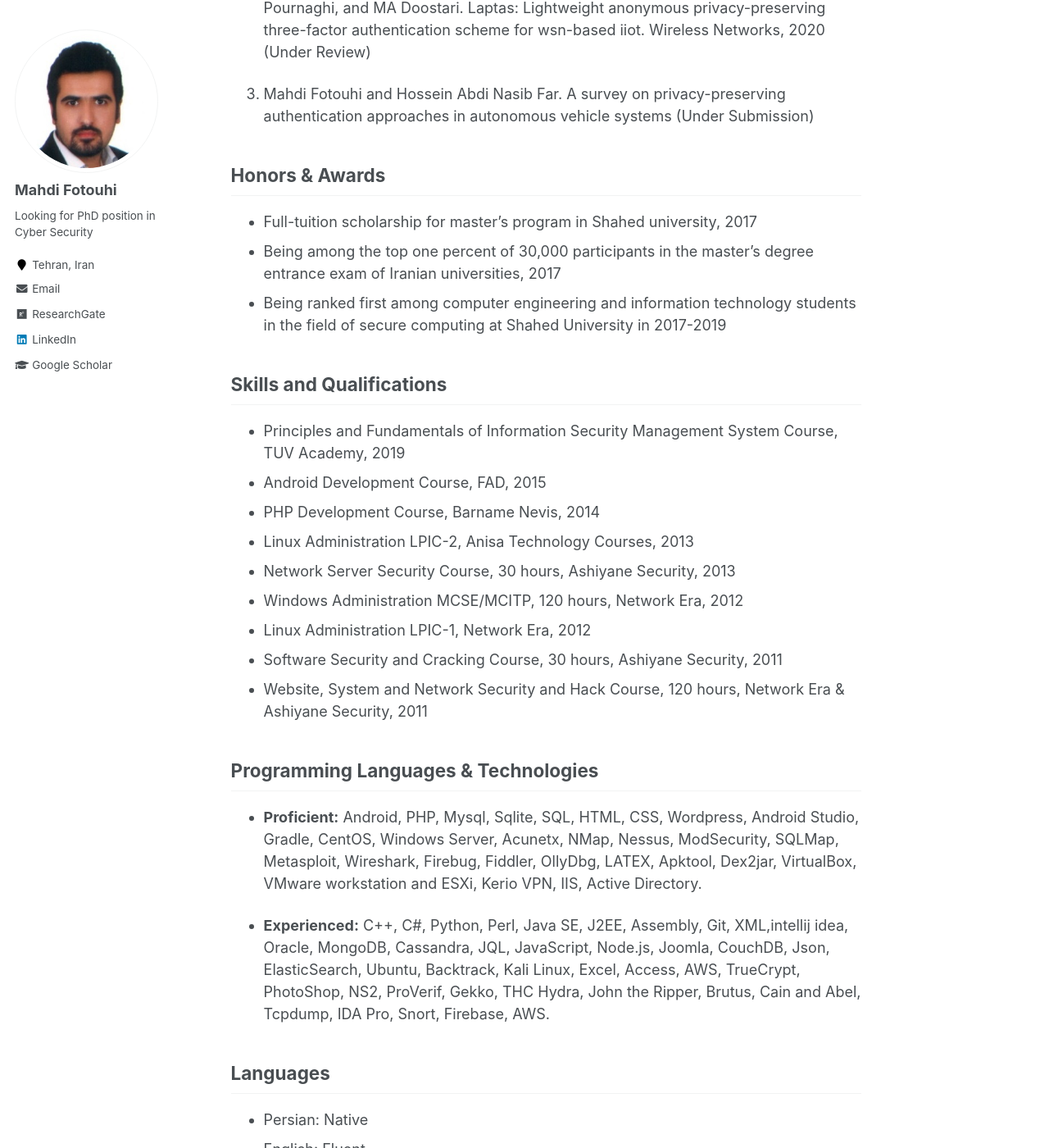
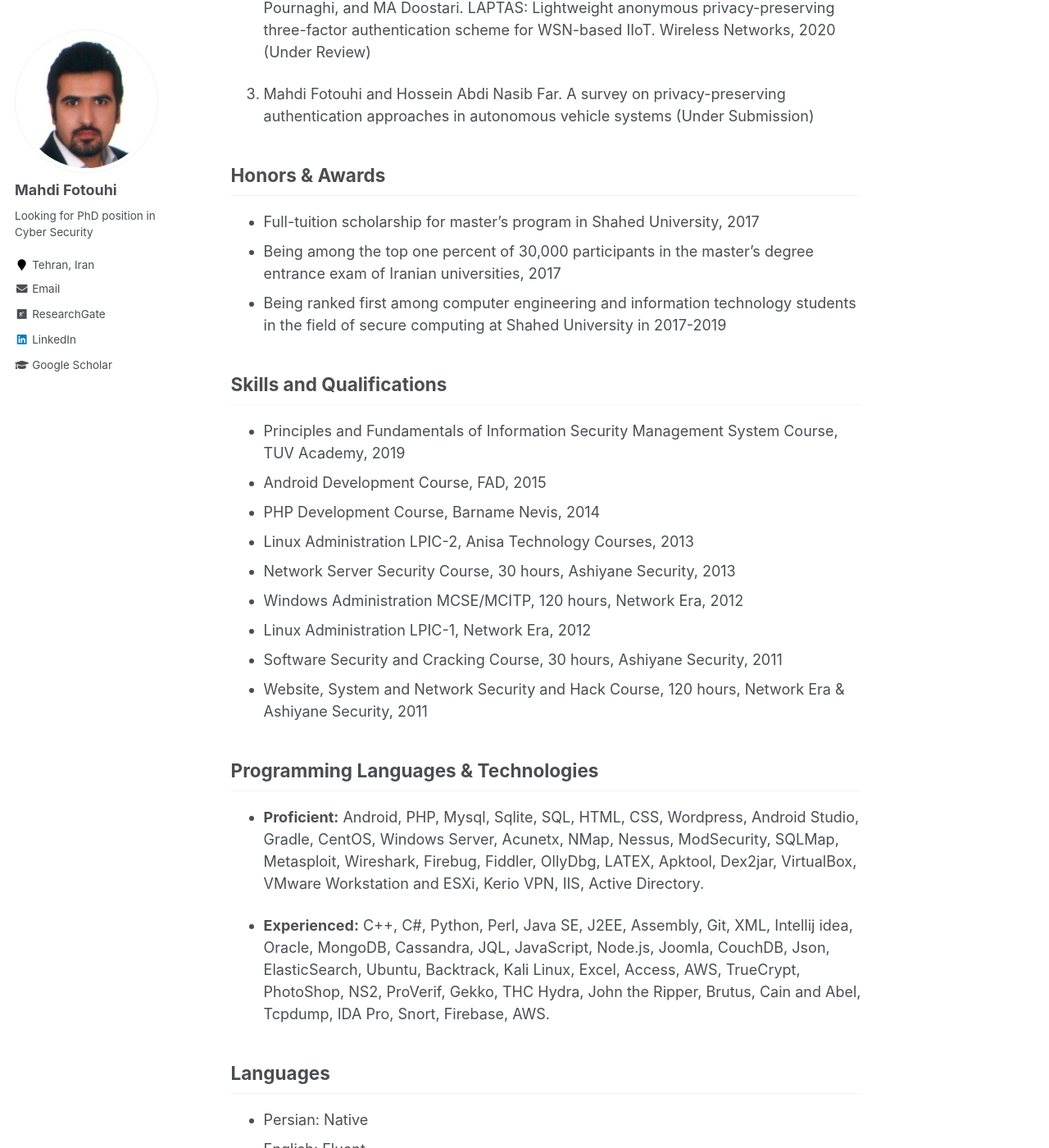
Before and after one commit to MahdiFotouhi/mahdifotouhi.github.io, a Jekyll site: the page built from _pages/about.md, in a window 1280 px wide and 1400 px high, scrolled down 1070 px. Shown: the whole window at 82% size. Built offline with Jekyll 4.4.1, drawn with Linux system fonts in a browser that asks for light colours; part of the change alters nothing that is shown; some of the changed text lies outside the part shown.

Commit message:
2.0.32.3

```diff
--- a/_pages/about.md
+++ b/_pages/about.md
@@ -16,28 +16,28 @@ Education
 
 * **Bachelor of Science in Computer Software Engineering** at Payame Noor University, Tehran, Iran, 2016
 
-Research Intrests
+Research Interests
 ------
 * Internet of Things (IoT) Security
 * Applied Cryptography
 * Privacy Enhancing
-* AI nad machine learning for Cyber Security
+* AI and machine learning for Cyber Security
 * Ethical Hacking
 * Security Assessment & Verification
 * System security
 
 Selected Publications
 ------
-1. Mahdi Fotouhi, Majid Bayat, Ashok Kumar Das, Hossein Abdi Nasib Far, S Morteza Pournaghi, and MA Doostari. A lightweight and secure two-factor authentication scheme for wireless body area networks in health-care iot. Computer Networks, page 107333, 2020
+1. Mahdi Fotouhi, Majid Bayat, Ashok Kumar Das, Hossein Abdi Nasib Far, S Morteza Pournaghi, and MA Doostari. A lightweight and secure two-factor authentication scheme for wireless body area networks in health-care IoT. Computer Networks, page 107333, 2020
 
-2. Hossein Abdi Nasib Far, Majid Bayat, Ashok Kumar Das, Mahdi Fotouhi, S Morteza Pournaghi, and MA Doostari. Laptas: Lightweight anonymous privacy-preserving
-three-factor authentication scheme for wsn-based iiot. Wireless Networks, 2020 (Under Review)
+2. Hossein Abdi Nasib Far, Majid Bayat, Ashok Kumar Das, Mahdi Fotouhi, S Morteza Pournaghi, and MA Doostari. LAPTAS: Lightweight anonymous privacy-preserving
+three-factor authentication scheme for WSN-based IIoT. Wireless Networks, 2020 (Under Review)
 
 3. Mahdi Fotouhi and Hossein Abdi Nasib Far. A survey on privacy-preserving authentication approaches in autonomous vehicle systems (Under Submission)
 
 Honors & Awards
 ------
-* Full-tuition scholarship for master's program in Shahed university, 2017
+* Full-tuition scholarship for master's program in Shahed University, 2017
 * Being among the top one percent of 30,000 participants in the master's degree entrance exam of Iranian universities, 2017
 * Being ranked first among computer engineering and information technology students in the field of secure computing at Shahed University in 2017-2019
 
@@ -56,10 +56,10 @@ Skills and Qualifications
 Programming Languages & Technologies
 ------
 * **Proficient:**
-Android, PHP, Mysql, Sqlite, SQL, HTML, CSS, Wordpress, Android Studio, Gradle, CentOS, Windows Server, Acunetx, NMap, Nessus, ModSecurity, SQLMap, Metasploit, Wireshark, Firebug, Fiddler, OllyDbg, LATEX, Apktool, Dex2jar, VirtualBox, VMware workstation and ESXi, Kerio VPN, IIS, Active Directory.
+Android, PHP, Mysql, Sqlite, SQL, HTML, CSS, Wordpress, Android Studio, Gradle, CentOS, Windows Server, Acunetx, NMap, Nessus, ModSecurity, SQLMap, Metasploit, Wireshark, Firebug, Fiddler, OllyDbg, LATEX, Apktool, Dex2jar, VirtualBox, VMware Workstation and ESXi, Kerio VPN, IIS, Active Directory.
 
 * **Experienced:**
- C++, C#, Python, Perl, Java SE, J2EE, Assembly, Git, XML,intellij idea, Oracle, MongoDB, Cassandra, JQL, JavaScript, Node.js, Joomla, CouchDB, Json, ElasticSearch, Ubuntu, Backtrack, Kali Linux, Excel, Access, AWS, TrueCrypt, PhotoShop, NS2, ProVerif, Gekko, THC Hydra, John the Ripper, Brutus, Cain and Abel, Tcpdump, IDA Pro, Snort, Firebase, AWS.
+ C++, C#, Python, Perl, Java SE, J2EE, Assembly, Git, XML, Intellij idea, Oracle, MongoDB, Cassandra, JQL, JavaScript, Node.js, Joomla, CouchDB, Json, ElasticSearch, Ubuntu, Backtrack, Kali Linux, Excel, Access, AWS, TrueCrypt, PhotoShop, NS2, ProVerif, Gekko, THC Hydra, John the Ripper, Brutus, Cain and Abel, Tcpdump, IDA Pro, Snort, Firebase, AWS.
 
 Languages
 ------
```
